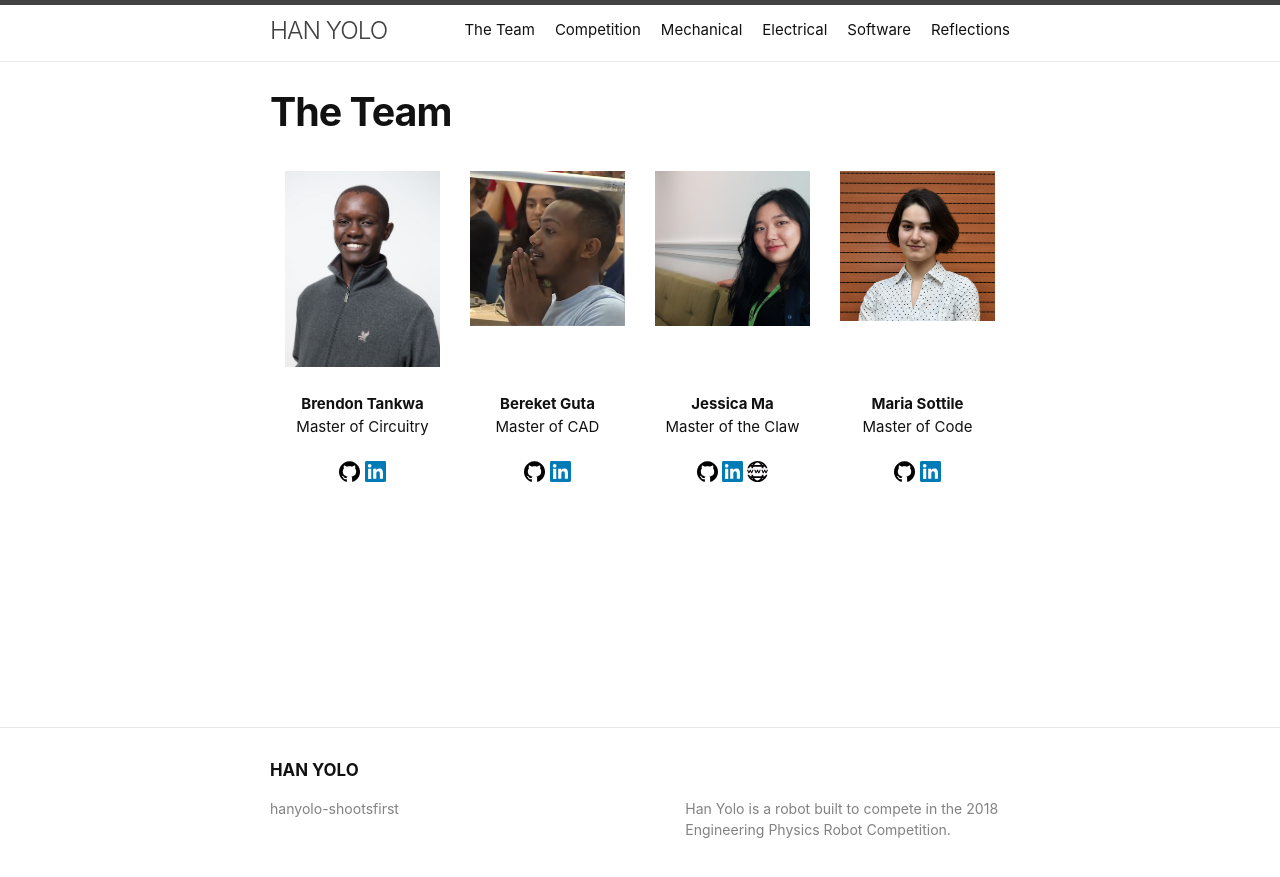
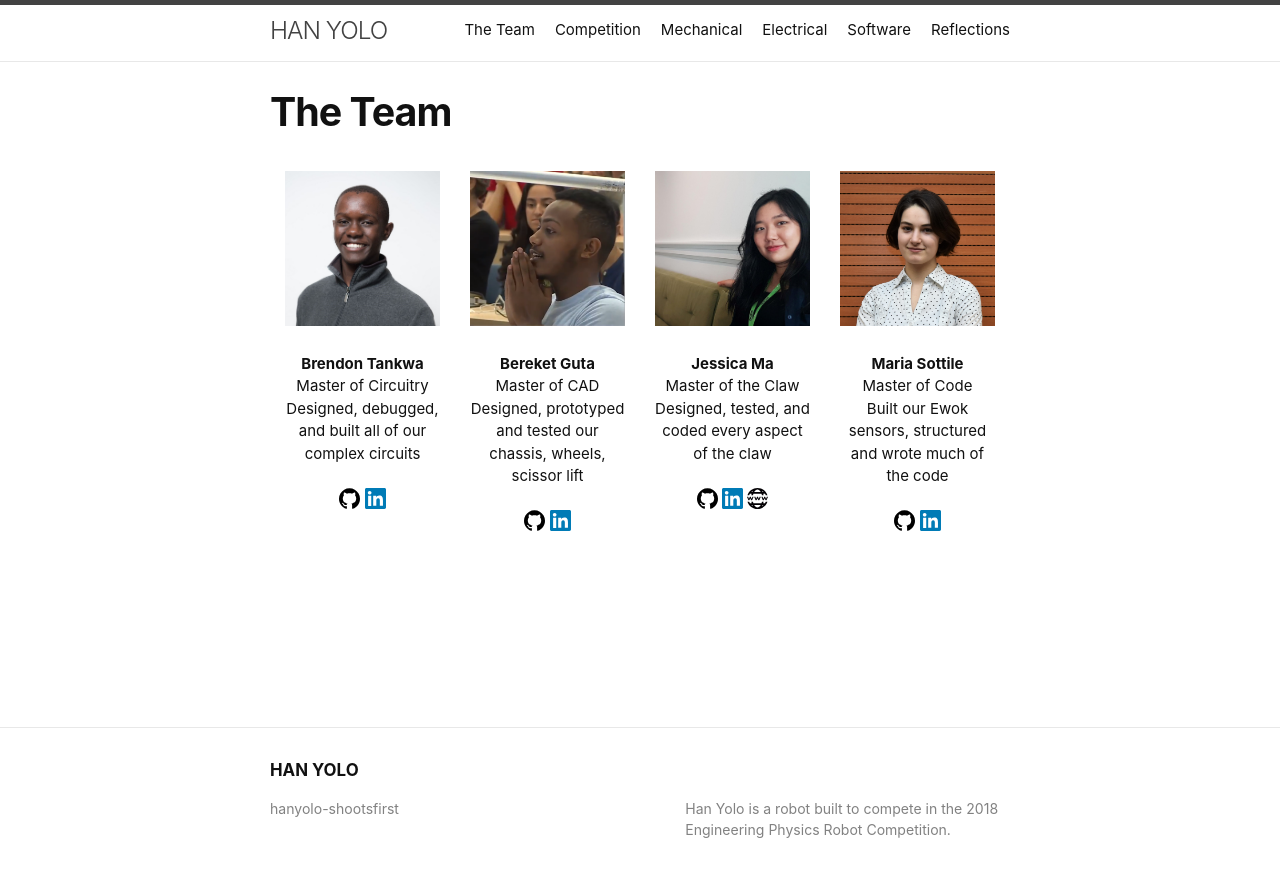
Before and after one commit to hanyolo-shootsfirst/hanyolo-shootsfirst.github.io, a Jekyll site: the page built from The Team.md, in a window 1280 px wide. Shown: the top 877 px of the page. Built offline with Jekyll 4.4.1, drawn with Linux system fonts in a browser that asks for light colours.

```diff
--- a/The Team.md
+++ b/The Team.md
@@ -18,26 +18,31 @@ permalink: /team/
 <tr>
 
 <td>
-<strong>Brendon Tankwa</strong><br>Master of Circuitry<br><br>
+<strong>Brendon Tankwa</strong><br>Master of Circuitry<br>Designed, debugged, and built all of our complex circuits<br><br>
 <a title="Github" href="https://github.com/btankwa"><img class="linx" src="/assets/githubicon.svg"></a>
 <a title="LinkedIn" href="https://www.linkedin.com/in/brendon-tankwa-02a079143/"><img class="linx" src="/assets/linkedin-icon.svg"></a>
 </td>
 
 <td>
-<strong>Bereket Guta</strong><br>Master of CAD<br><br>
+<strong>Bereket Guta</strong><br>Master of CAD<br>Designed, prototyped and tested our chassis, wheels, scissor lift<br><br>
+
 <a title="Github" href="https://github.com/bguta"><img class="linx" src="/assets/githubicon.svg"></a>
 <a title="LinkedIn" href="https://www.linkedin.com/in/bereket-guta/"><img class="linx" src="/assets/linkedin-icon.svg"></a>
 </td>
 
 <td>
-<strong>Jessica Ma</strong><br>Master of the Claw<br><br>
+<strong>Jessica Ma</strong><br>Master of the Claw<br>
+
+Designed, tested, and coded every aspect of the claw<br>
+<br>
+
 <a title="Github" href="https://github.com/gejessicama"><img class="linx" src="/assets/githubicon.svg"></a>
 <a title="LinkedIn" href="https://www.linkedin.com/in/gejessicama/"><img class="linx" src="/assets/linkedin-icon.svg"></a>
 <a title="Website" href="http://jessicama.ca"><img class="linx" src="/assets/website-icon.svg"></a>
 </td>
 
 <td>
-<strong>Maria Sottile</strong><br>Master of Code<br><br>
+<strong>Maria Sottile</strong><br>Master of Code<br>Built our Ewok sensors, structured and wrote much of the code<br><br>
 <a title="Github" href="https://github.com/masottile"><img class="linx" src="/assets/githubicon.svg"></a>
 <a title="LinkedIn" href="https://www.linkedin.com/in/maria-sottile-723153162/"><img class="linx" src="/assets/linkedin-icon.svg"></a>
 </td>
```
Also changed, not shown: Reflections.md (+8 -4 lines), assets/brendon.jpeg, assets/jessica.jpeg, assets/maria.jpg.
